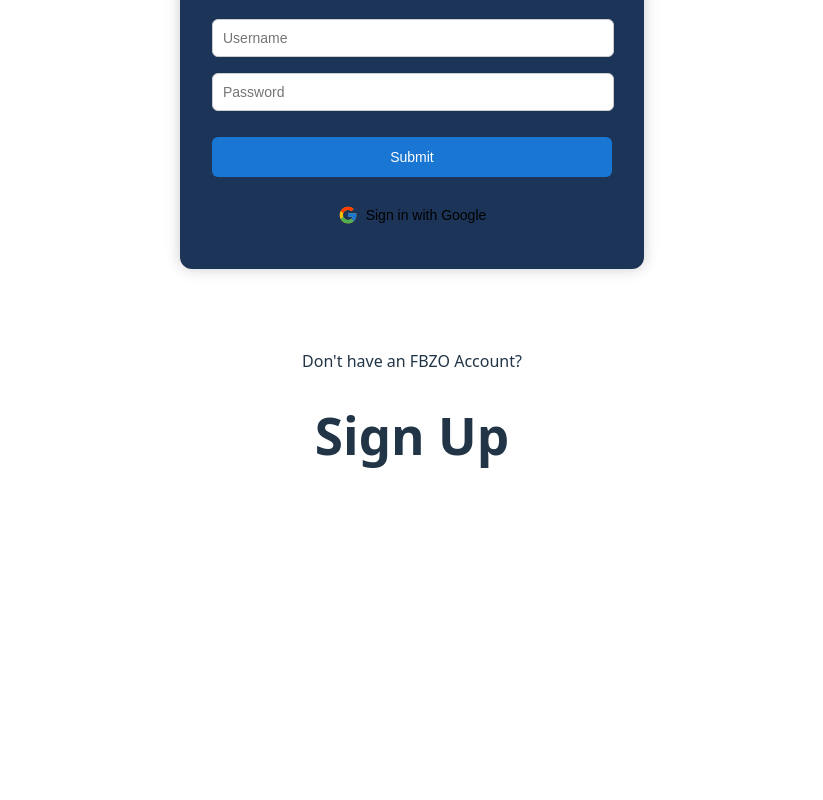
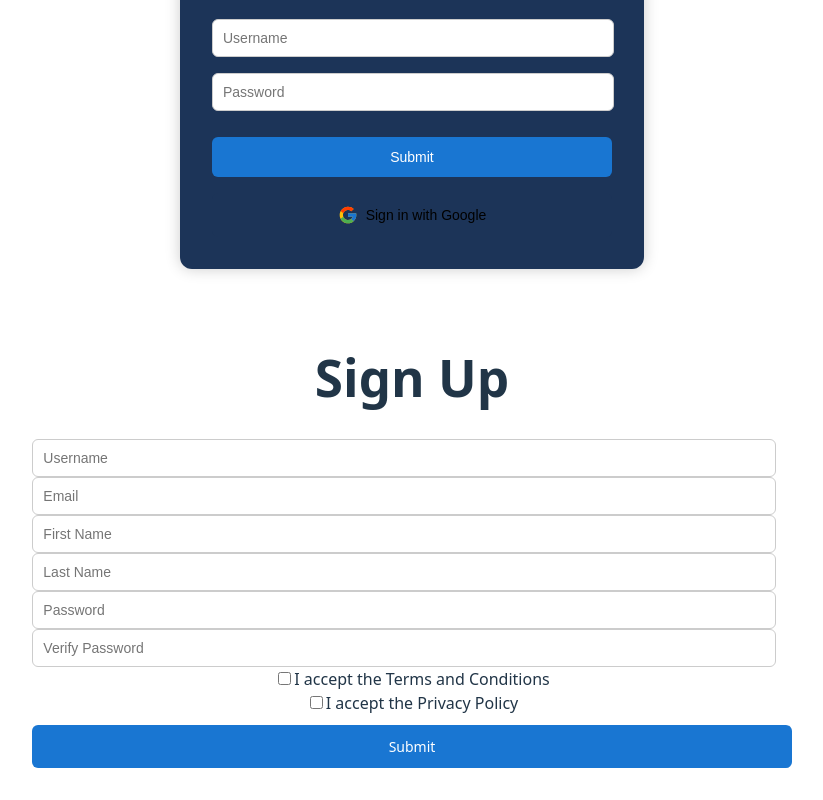
Before and after one commit to scarfinor/FZBO, a React (Vite) app in the folder FrontEnd/FZBO/: page / in a window 1280 px wide. Shown: the part 341-1141 px from the top of the page, without its empty margins (228-1051 px from the left). Before the commit the page ends 870 px from the top, so only its background shows below. Built offline with nearby package versions, Linux system fonts and the light colour scheme.

Commit message:
LandingPage.jsx (removed temp text) SignUp.jsx (sign up form added with check boxes)

```diff
--- a/FrontEnd/FZBO/src/components/LandingPage/LandingPage.jsx
+++ b/FrontEnd/FZBO/src/components/LandingPage/LandingPage.jsx
@@ -13,7 +13,6 @@ export default function LandingPage() {
             </div>
 
             <div className="signUp">
-            <p> Don't have an FBZO Account?</p>
             <div>
                 <SignUp />
             </div>
--- a/FrontEnd/FZBO/src/components/SignUpPage/SignUp.jsx
+++ b/FrontEnd/FZBO/src/components/SignUpPage/SignUp.jsx
@@ -1,7 +1,204 @@
+import React from "react";
+import * as Yup from "yup";
+import axios from "axios";
+import { Form, FormikProvider, useFormik } from "formik";
+import { useNavigate } from "react-router-dom";
+import "./SignUp.scss"
+
 export default function SignUp() {
+    const validation = Yup.object({
+        username: Yup.string().required("Username is required"),
+        email: Yup.string().email("Invalid email address").required("Email is required"),
+        firstName: Yup.string().required("First name is required"),
+        lastName: Yup.string().required("Last name is required"),
+        password: Yup.string()
+            .required("Password is required")
+            .min(3, "Password must be at least 3 characters"),
+        verifiedPassword: Yup.string().oneOf([Yup.ref("password"), null], "Passwords must match"),
+        acceptTerms: Yup.bool().oneOf([true], "You must accept the terms and conditions"),
+        acceptPrivacyPolicy: Yup.bool().oneOf([true], "You must accept the privacy policy")
+    });
+
+    const navigate = useNavigate();
+
+
+    const formik = useFormik({
+        initialValues: {
+            username: "",
+            email: "",
+            firstName: "",
+            lastName: "",
+            password: "",
+            verifiedPassword: "",
+            first_login: true,
+            acceptTerms: false,
+            acceptPrivacyPolicy: false
+        },
+        validationSchema: validation,
+        onSubmit: async (values) => {
+            const signUpRequest = {
+                username: values.username,
+                email: values.email,
+                firstName: values.firstName,
+                lastName: values.lastName,
+                password: values.password,
+                verifiedPassword: values.verifiedPassword,
+                first_login: false,
+                acceptTerms: values.acceptTerms,
+                acceptPrivacyPolicy: values.acceptPrivacyPolicy,
+            };
+
+            try {
+                const response = await axios.post(
+                    "http://localhost:8080/api/auth/signUp",
+                    signUpRequest,
+                    { withCredentials: true }
+                );
+
+                if (response.status === 200) {
+                    navigate("/SignUpSuccess");
+                }
+            } catch (error) {
+                console.error("Sign up failed:", error.response?.data || error.message);
+                alert("Sign up failed.");
+            }
+        },
+    });
+
     return (
-        <div>
+        <div className="signUp-container">
             <h1>Sign Up</h1>
+            <FormikProvider value={formik}>
+                <Form className="signUp-form" onSubmit={formik.handleSubmit}>
+                    <div className="form-group">
+                        <input
+                            id="username"
+                            name="username"
+                            type="text"
+                            placeholder="Username"
+                            onChange={formik.handleChange}
+                            value={formik.values.username}
+                            className={formik.touched.username && formik.errors.username ? "error" : ""}
+                        />
+                        {formik.touched.username && formik.errors.username && (
+                            <div className="error-message">{formik.errors.username}</div>
+                        )}
+                    </div>
+
+                    <div className="form-group">
+                        <input
+                            id="email"
+                            name="email"
+                            type="text"
+                            placeholder="Email"
+                            onChange={formik.handleChange}
+                            value={formik.values.email}
+                            className={formik.touched.email && formik.errors.email ? "error" : ""}
+                        />
+                        {formik.touched.email && formik.errors.email && (
+                            <div className="error-message">{formik.errors.email}</div>
+                        )}
+                    </div>
+
+                    <div className="form-group">
+                        <input
+                            id="firstName"
+                            name="firstName"
+                            type="text"
+                            placeholder="First Name"
+                            onChange={formik.handleChange}
+                            value={formik.values.firstName}
+                            className={formik.touched.firstName && formik.errors.firstName ? "error" : ""}
+                        />
+                        {formik.touched.firstName && formik.errors.firstName && (
+                            <div className="error-message">{formik.errors.firstName}</div>
+                        )}
+                    </div>
+
+                    <div className="form-group">
+                        <input
+                            id="lastName"
+                            name="lastName"
+                            type="text"
+                            placeholder="Last Name"
+                            onChange={formik.handleChange}
+                            value={formik.values.lastName}
+                            className={formik.touched.lastName && formik.errors.lastName ? "error" : ""}
+                        />
+                        {formik.touched.lastName && formik.errors.lastName && (
+                            <div className="error-message">{formik.errors.lastName}</div>
+                        )}
+                    </div>
+
+                    <div className="form-group">
+                        <input
+                            id="password"
+                            name="password"
+                            type="password"
+                            placeholder="Password"
+                            onChange={formik.handleChange}
+                            value={formik.values.password}
+                            className={formik.touched.password && formik.errors.password ? "error" : ""}
+                        />
+                        {formik.touched.password && formik.errors.password && (
+                            <div className="error-message">{formik.errors.password}</div>
+                        )}
+                    </div>
+
+                    <div className="form-group">
+                        <input
+                            id="verifiedpassword"
+                            name="verifiedPassword"
+                            type="password"
+                            placeholder="Verify Password"
+                            onChange={formik.handleChange}
+                            value={formik.values.verifiedPassword}
+                            className={formik.touched.verifiedPassword && formik.errors.verifiedPassword ? "error" : ""}
+                        />
+                        {formik.touched.verifiedPassword && formik.errors.verifiedPassword && (
+                            <div className="error-message">{formik.errors.verifiedPassword}</div>
+                        )}
+                    </div>
+
+                    <div className="chckbox-container">
+                        <label>
+                            <input
+                                id="acceptTerms"
+                                name="acceptTerms"
+                                type="checkbox"
+                                onChange={formik.handleChange}
+                                onBlur={formik.handleBlur}
+                                checked={formik.values.acceptTerms}
+                            />
+                            I accept the Terms and Conditions
+                        </label>
+                        {formik.touched.acceptTerms && formik.errors.acceptTerms && (
+                            <div className="error-message">{formik.errors.acceptTerms}</div>
+                        )}
+                    </div>
+
+                    <div className="chckbox-container">
+                        <label>
+                            <input
+                                id="acceptPrivacyPolicy"
+                                name="acceptPrivacyPolicy"
+                                type="checkbox"
+                                onChange={formik.handleChange}
+                                onBlur={formik.handleBlur}
+                                checked={formik.values.acceptPrivacyPolicy}
+                            />
+                            I accept the Privacy Policy
+                        </label>
+                        {formik.touched.acceptPrivacyPolicy && formik.errors.acceptPrivacyPolicy && (
+                            <div className="error-message">{formik.errors.acceptPrivacyPolicy}</div>
+                        )}
+                    </div>
+
+                    <button type="submit" className="submit-btn" disabled={formik.isSubmitting}>
+                        {formik.isSubmitting ? "Submitting..." : "Submit"}
+                    </button>
+                </Form>
+            </FormikProvider>
         </div>
     );
 }
```
